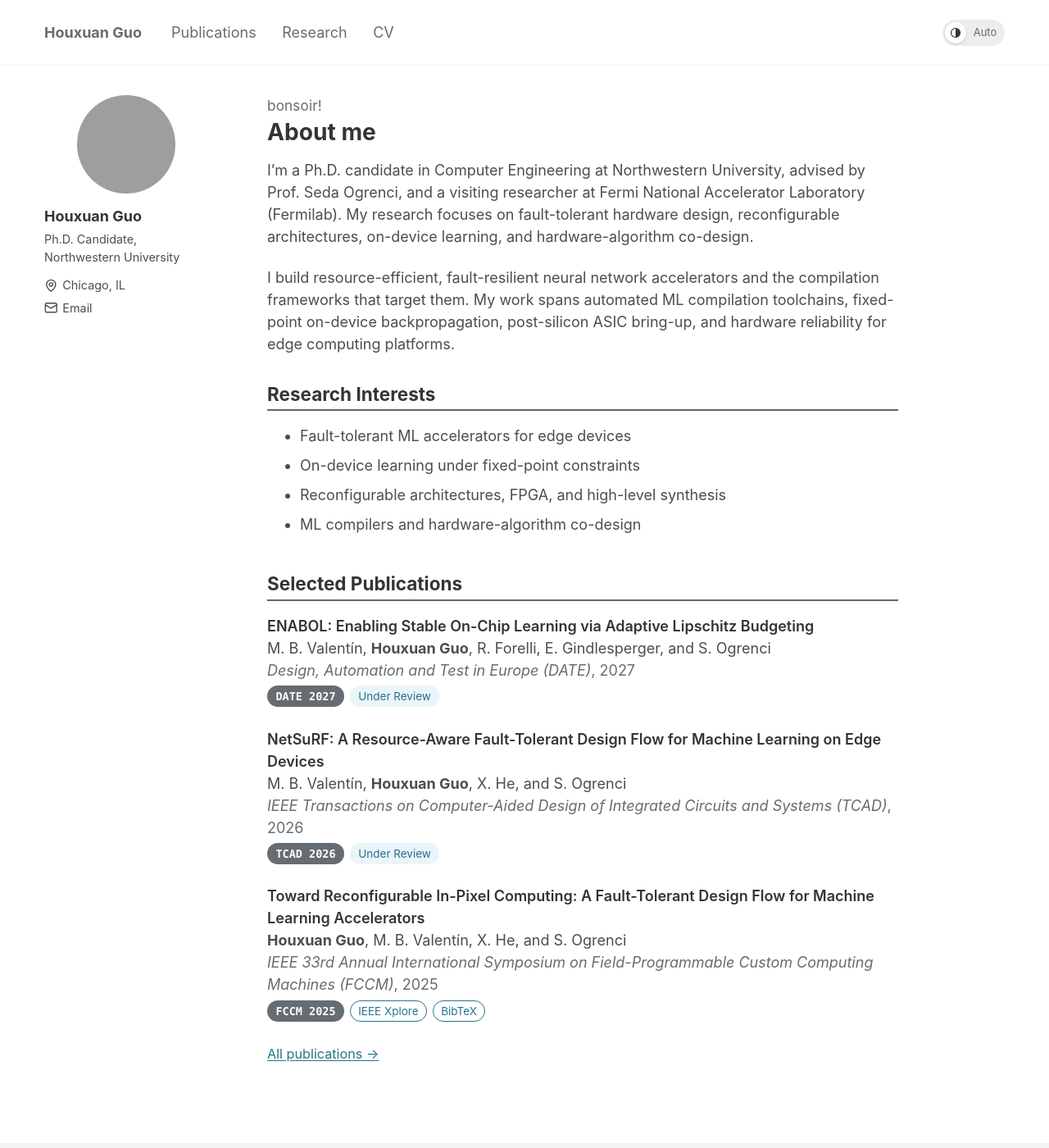
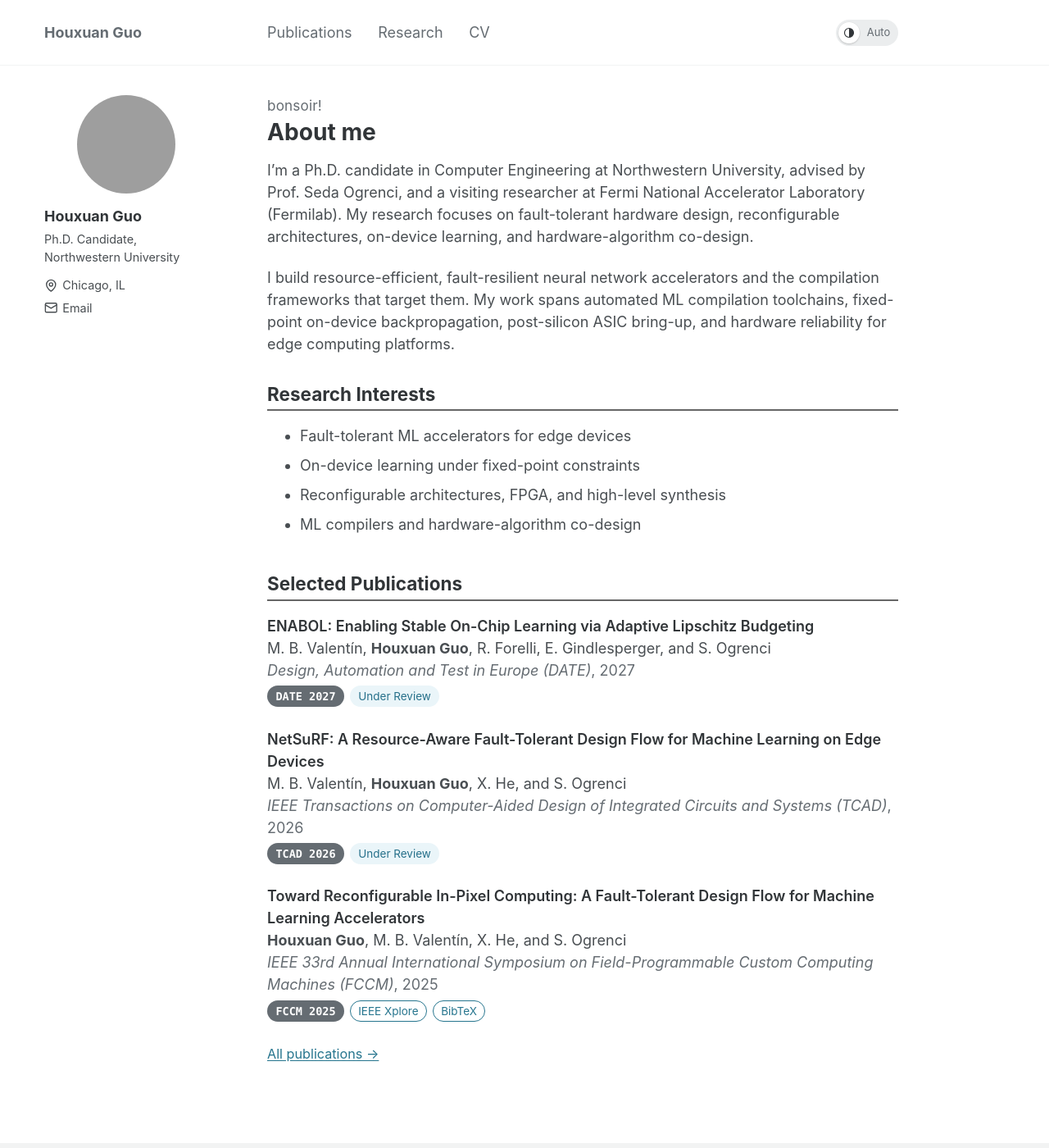
Before and after one commit to HoesenG/HoesenG.github.io, a Jekyll site: the page built from _pages/about.md, in a window 1280 px wide and 1400 px high. Shown: the whole window at 82% size. Built offline with Jekyll 4.4.1, drawn with Linux system fonts in a browser that asks for light colours; grey boxes are pictures that could not be loaded.

Commit message:
Align the masthead with the page grid
On wider screens the masthead now uses the same two-column grid as the
page: the name sits over the sidebar, the nav starts at the content's
left edge, and the theme toggle ends at the content's right edge.

```diff
--- a/_sass/_layout.scss
+++ b/_sass/_layout.scss
@@ -21,6 +21,28 @@
   gap: 0.25rem 2rem;
   padding-top: 1.1rem;
   padding-bottom: 1.1rem;
+
+  // Wider screens: share the page's two-column grid, so the nav lines up
+  // with the content's left edge and the theme toggle with its right edge.
+  @media (min-width: $medium) {
+    display: grid;
+    grid-template-columns: $sidebar-width minmax(0, $content-width);
+    column-gap: $column-gap;
+
+    > * {
+      grid-row: 1;
+    }
+
+    .masthead__nav {
+      grid-column: 2;
+      justify-self: start;
+    }
+
+    .theme-toggle {
+      grid-column: 2;
+      justify-self: end;
+    }
+  }
 }
 
 .masthead__title {
@@ -84,8 +106,8 @@
 
   @media (min-width: $medium) {
     display: grid;
-    grid-template-columns: 200px minmax(0, 770px);
-    column-gap: 4rem;
+    grid-template-columns: $sidebar-width minmax(0, $content-width);
+    column-gap: $column-gap;
     align-items: start;
   }
 }
--- a/_sass/_theme.scss
+++ b/_sass/_theme.scss
@@ -9,6 +9,9 @@ $medium: 768px;
 $large: 1024px;
 $x-large: 1280px;
 $transition: 0.2s ease-in-out;
+$sidebar-width: 200px;
+$content-width: 770px;
+$column-gap: 4rem;
 
 @mixin dark-theme {
   --bg: #16181b;
```
